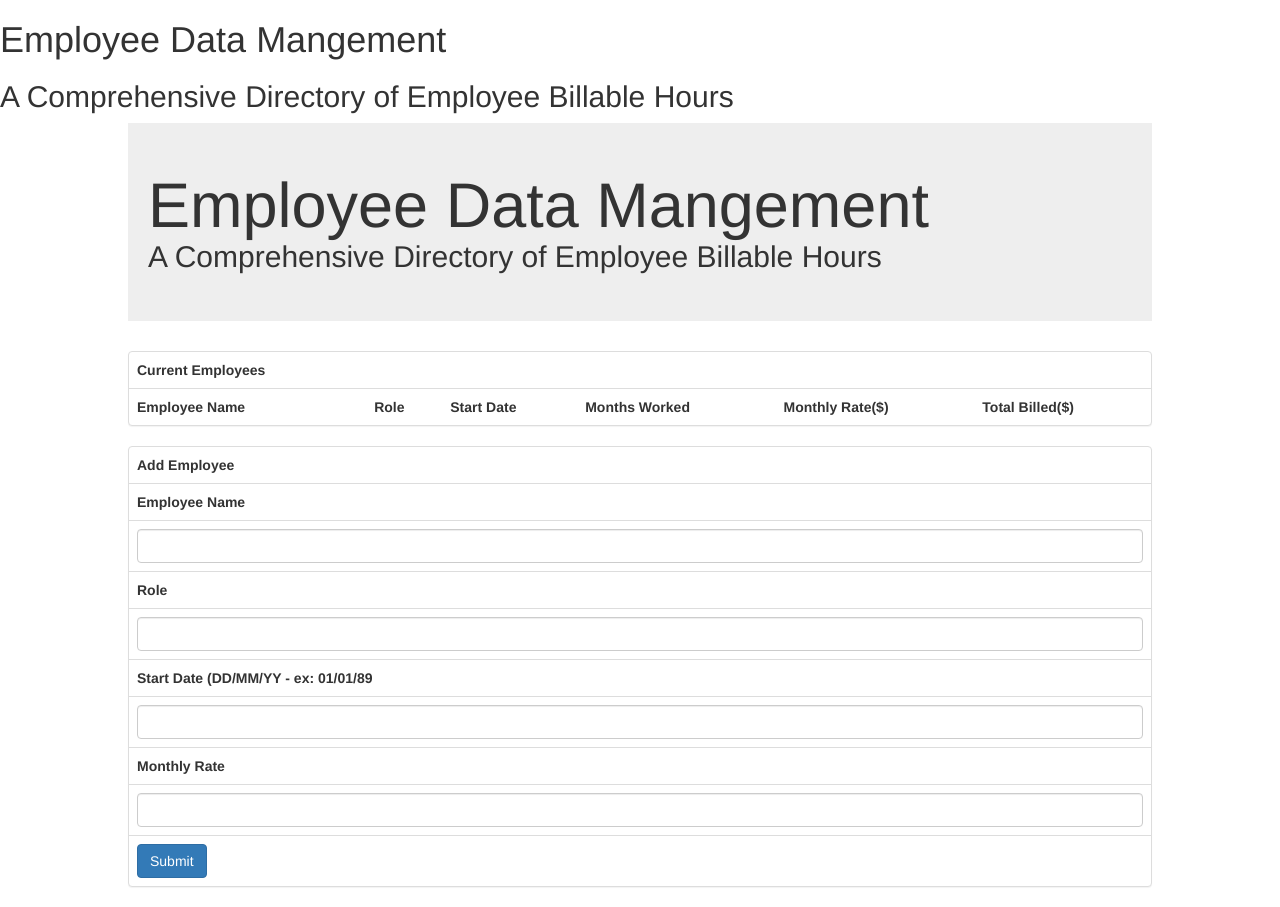
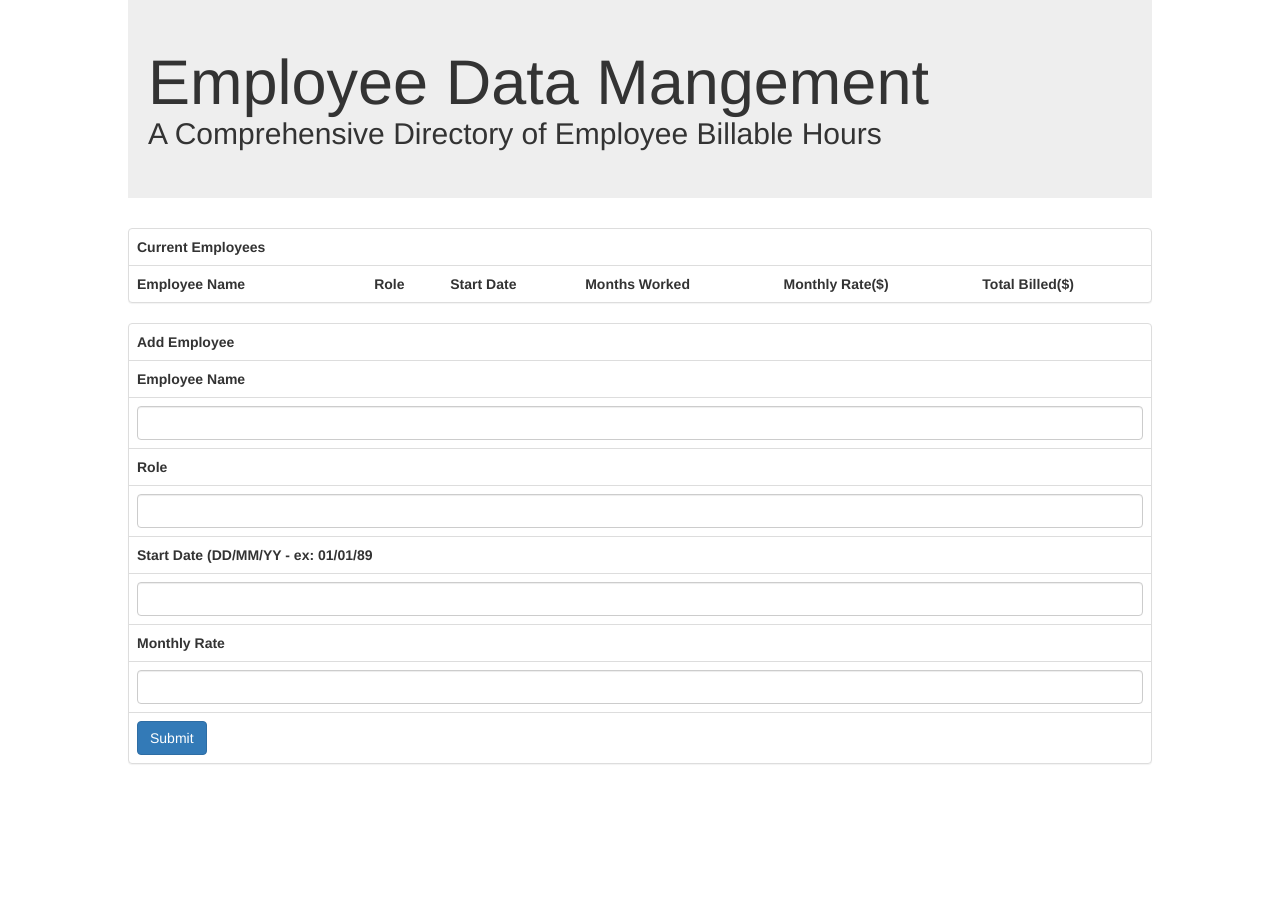
Before and after one commit to hads17/employeeTimeSheet, a plain HTML site: page index.html in a window 1280 px wide. After the commit the page ends 800 px from the top, so only its background shows below. Drawn offline with nearby package versions, Linux system fonts and the light colour scheme.

Commit message:
removed duplicate heading

```diff
--- a/index.html
+++ b/index.html
@@ -15,10 +15,6 @@
 	<script src="https://www.gstatic.com/firebasejs/4.2.0/firebase.js"></script>
 </head>
 <body>
-	<div id = "head">
-	<h1 id = "main">Employee Data Mangement</h1>
-	<h2>A Comprehensive Directory of Employee Billable Hours</h2>
-
 <div style="margin:0 10%">
 	<div class="jumbotron" id = "head">
 	<h1 style="margin:0 20px" id = "main">Employee Data Mangement</h1>
```
